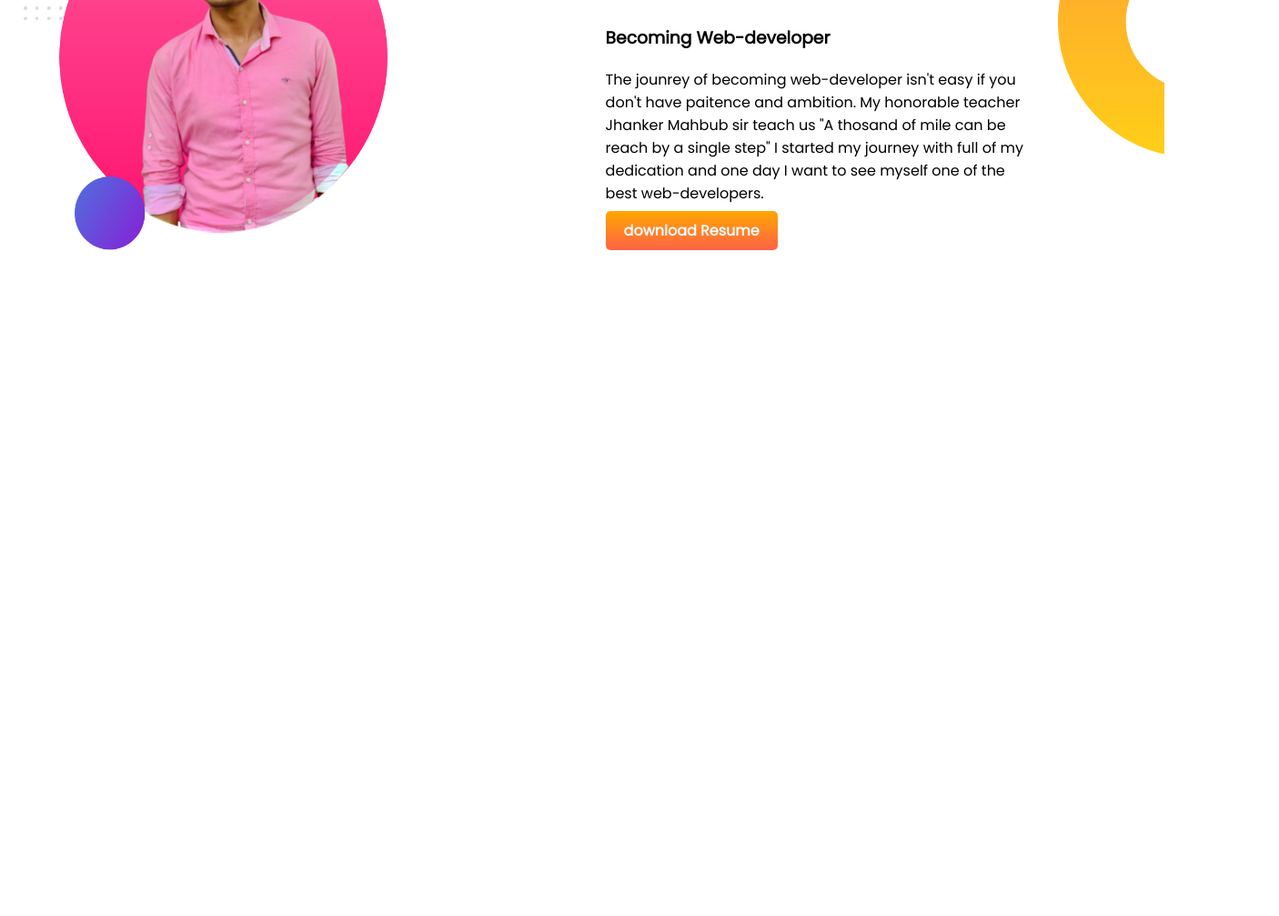
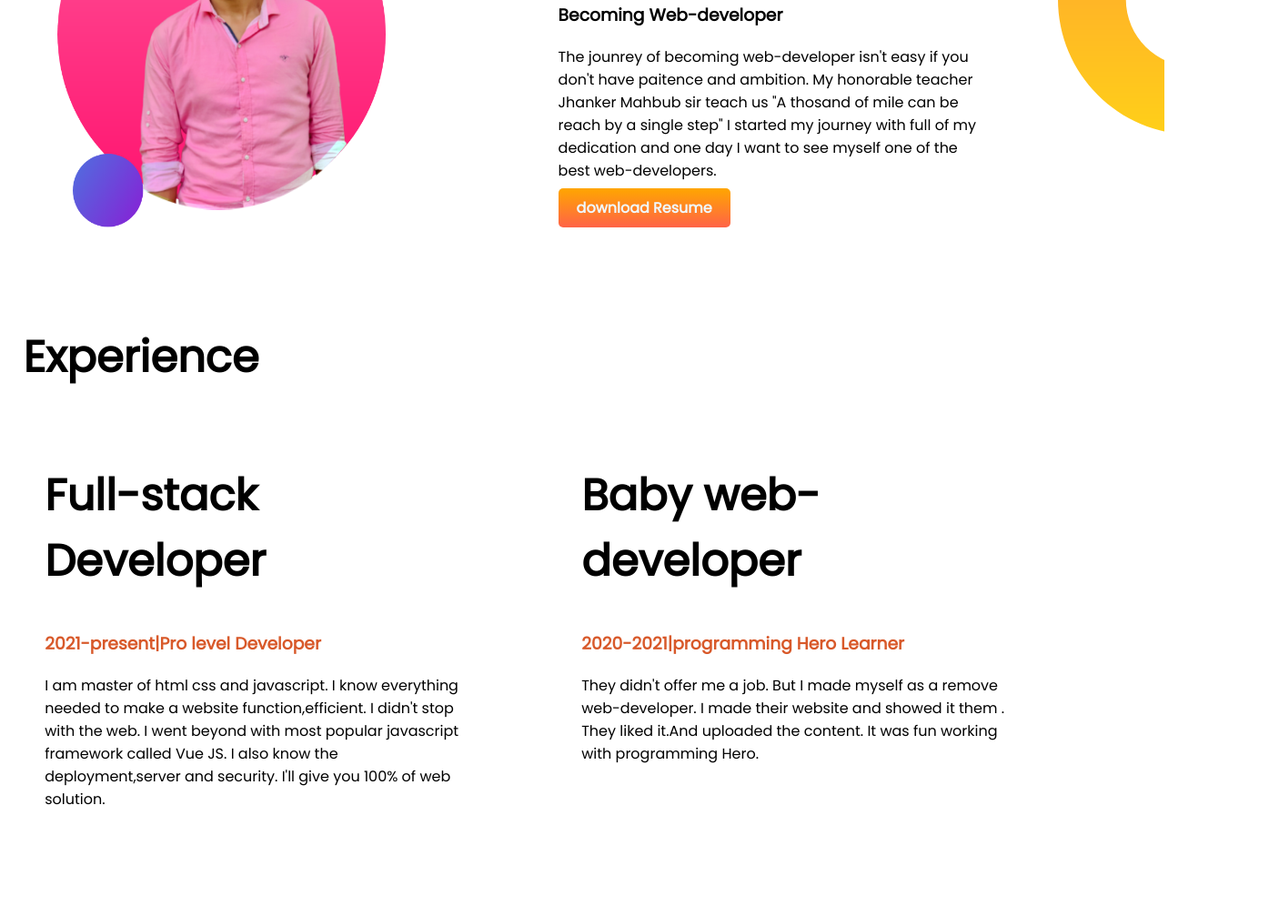
Before and after one commit to chayon8080/Developer-Portfolio, a plain HTML site: page index.html in a window 1280 px wide. Shown: the part 712-1719 px from the top of the page at 91% size, 1406 px wide, since content can reach past the window. Before the commit the page ends 1094 px from the top, so only its background shows below. Drawn offline with Linux system fonts and the light colour scheme.

Commit message:
6th commit

```diff
--- a/index.html
+++ b/index.html
@@ -13,7 +13,7 @@
 </head>
 
 <body>
-    <section id="top-banner">
+    <section class="top-banner flexible">
         <div class="adjust">
             <h1>Welcome TO <br> <span>Chayon</span> -world</h1>
             <h3>Web-developer</h3>
@@ -33,7 +33,7 @@
         </div>
 
     </section>
-    <section id="down-banner">
+    <section class="down-banner flexible">
         <div class="adjust">
             <img src="images/2nd-bg2.png" width="400px" height="400px">
         </div>
@@ -52,6 +52,34 @@
         </div>
     </section>
 
+
+    <section class="adjust">
+        <h1>Experience</h1>
+        <div class="flexible">
+            <div class="adjust">
+                <h1>Full-stack Developer</h1>
+                <h3> <span>2021-present|Pro level Developer</span> </h3>
+                <p>I am master of html css and javascript. I know everything needed to make a website
+                    function,efficient. I
+                    didn't stop with the web.
+                    I went beyond with most popular javascript framework called Vue JS. I also know the
+                    deployment,server
+                    and security.
+                    I'll give you 100% of web solution.
+                </p>
+            </div>
+            <div class="adjust">
+                <h1>Baby web-developer</h1>
+                <h3><span>2020-2021|programming Hero Learner</span> </h3>
+                <p>They didn't offer me a job. But I made myself as a remove web-developer. I made their website and
+                    showed
+                    it them .
+                    They liked it.And uploaded the content. It was fun working with programming Hero.
+                </p>
+            </div>
+        </div>
+    </section>
+
 </body>
 
 </html>
--- a/styleportfolio.css
+++ b/styleportfolio.css
@@ -12,15 +12,16 @@ span {
     color: #d8592a;
 }
 
-section {
+.flexible {
     display: flex;
     margin-bottom: 100px;
+    padding-right: 100px;
 }
 
 .adjust {
-    width: 50%;
+    width: 100%;
     padding-left: 2%;
-    padding-right: 150px;
+    padding-right: 100px;
 }
 
 .adjust image {
@@ -36,13 +37,20 @@ section {
     border-radius: 5px;
 }
 
-#top-banner {
+.top-banner {
     background-image: url(images/top-banner.png);
     background-repeat: no-repeat;
 }
 
-#down-banner {
+.down-banner {
     background-image: url(images/dream-bg.png);
     background-repeat: no-repeat;
     background-position-x: right;
 }
+
+
+
+.newadjust {
+    width: 50%;
+
+}
```
